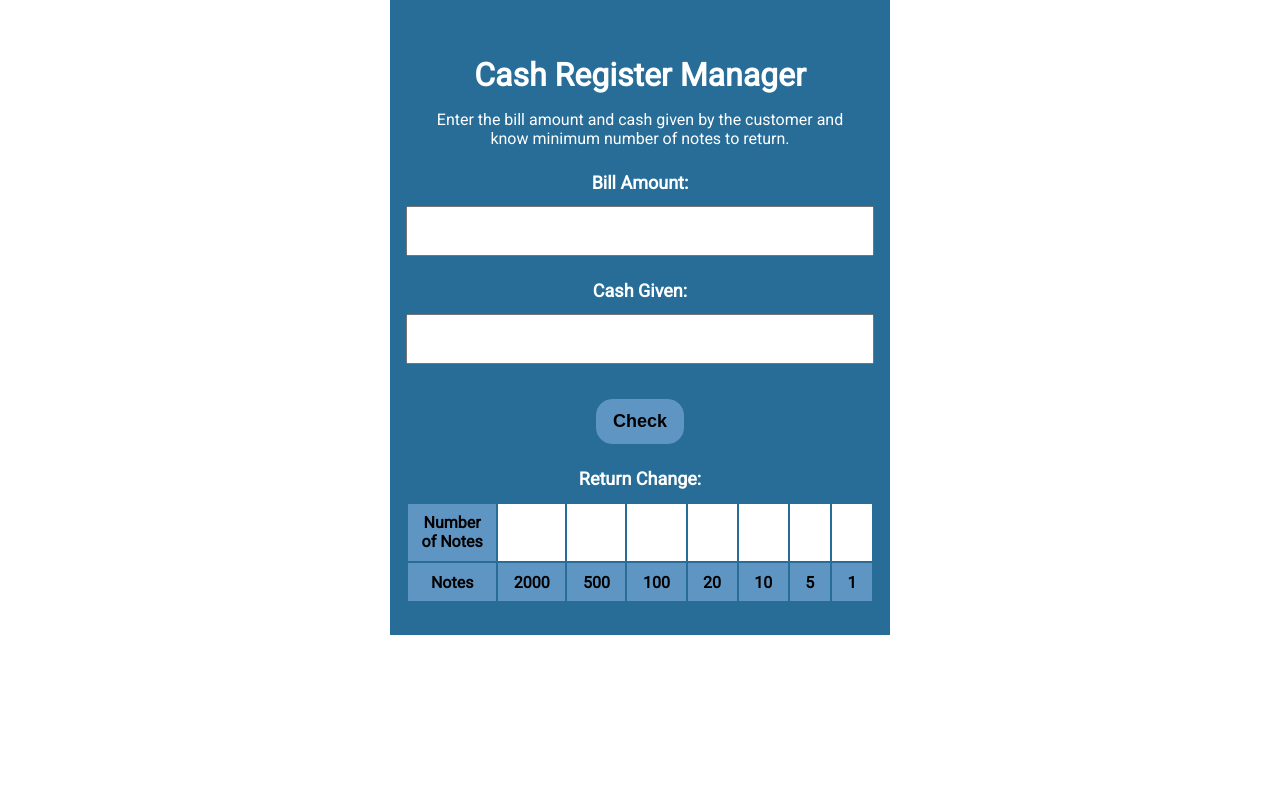
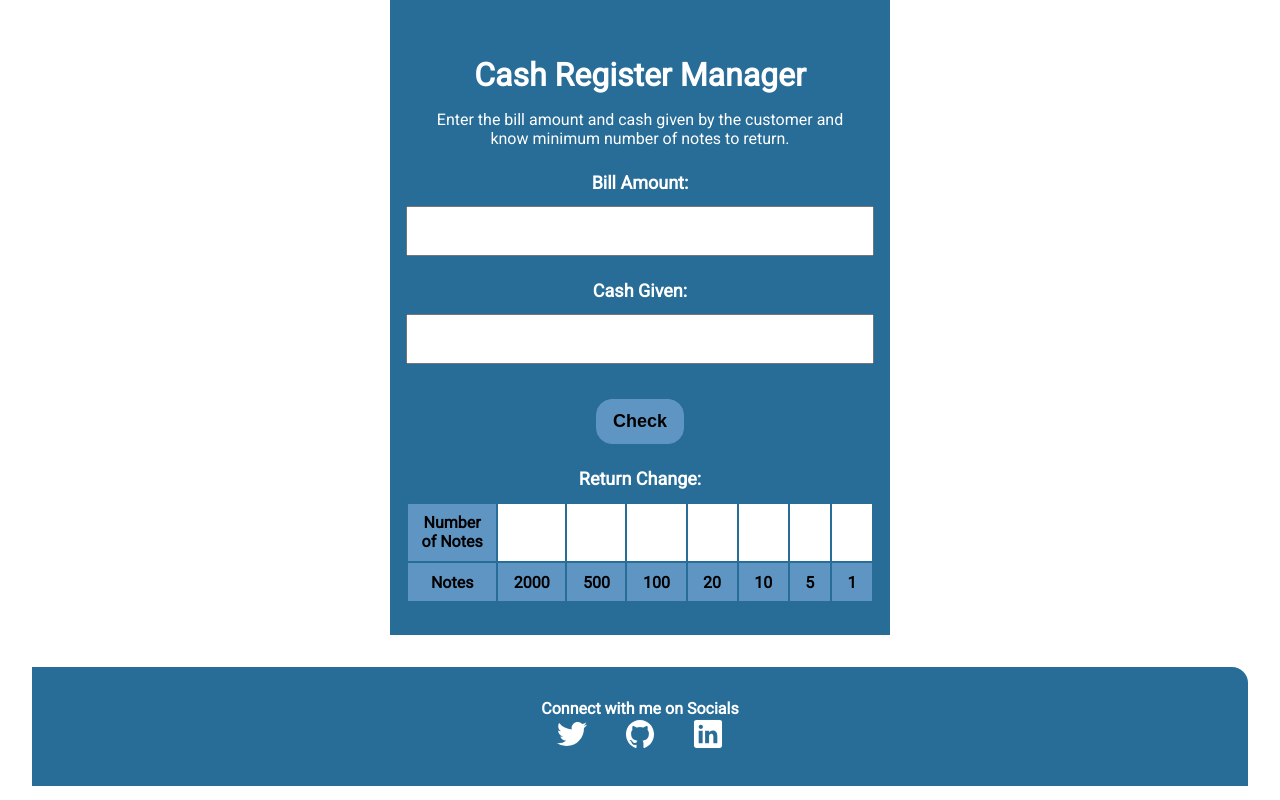
Before and after one commit to atharvabhanage02/mark-10-cash-register, a plain HTML site: page index.html in a window 1280 px wide. Drawn offline with nearby package versions, Linux system fonts and the light colour scheme.

Commit message:
added footer links

```diff
--- a/index.html
+++ b/index.html
@@ -49,6 +49,29 @@
     </table>
 
 </div>
+<footer class="footer">
+    <div class="footer-div">Connect with me on Socials</div>
+    <ul class="footer-lists">
+        <li class="list-inline ">
+            <a class=" links footer-links" href="https://twitter.com/AtharvaBhanage" target="_blank">
+                <ion-icon size="large" name="logo-twitter"></ion-icon>
+            </a>
+        </li>
+        <li class="list-inline ">
+            <a class="links footer-links" href="https://github.com/atharvabhanage02" target="_blank">
+                <ion-icon size="large" name="logo-github"></ion-icon>
+            </a>
+        </li>
+        <li class="list-inline ">
+            <a class="links footer-links" href="https://www.linkedin.com/in/atharva-bhanage-32b74b218" target="_blank">
+                <ion-icon size="large" name="logo-linkedin"></ion-icon>
+            </a>
+        </li>
+    </ul>
+</footer>
+<script type="module" src="https://unpkg.com/ionicons@5.5.2/dist/ionicons/ionicons.esm.js"></script>
+<script nomodule src="https://unpkg.com/ionicons@5.5.2/dist/ionicons/ionicons.js"></script>
+
 </body>
 <script src="app.js"></script>
 </html>
--- a/styles.css
+++ b/styles.css
@@ -87,3 +87,39 @@ th,td {
 .number-of-notes{
     background-color: white;
 }
+.footer{
+  background-color: var(--primary-color);
+  padding: 2rem 4rem;
+  margin-top: 2rem;
+  margin-left: 2rem;
+  margin-right: 2rem;
+  display: block;
+  border-top-right-radius: 1rem;
+  color: white;
+
+  }
+  .footer .footer-lists{
+  text-decoration: none;
+  text-align: center;
+  color:white;
+  }
+  .footer-links{
+  text-decoration: none;
+  color:white;
+  cursor: pointer;
+
+  }
+  .footer ul {
+  padding-inline-start: 0px;
+  }
+  .footer-div{
+  text-align: center;
+  font-weight: bold;
+
+  }
+
+  .list-inline{
+  display: inline;
+
+  padding: 0rem 1rem;
+  }
```
